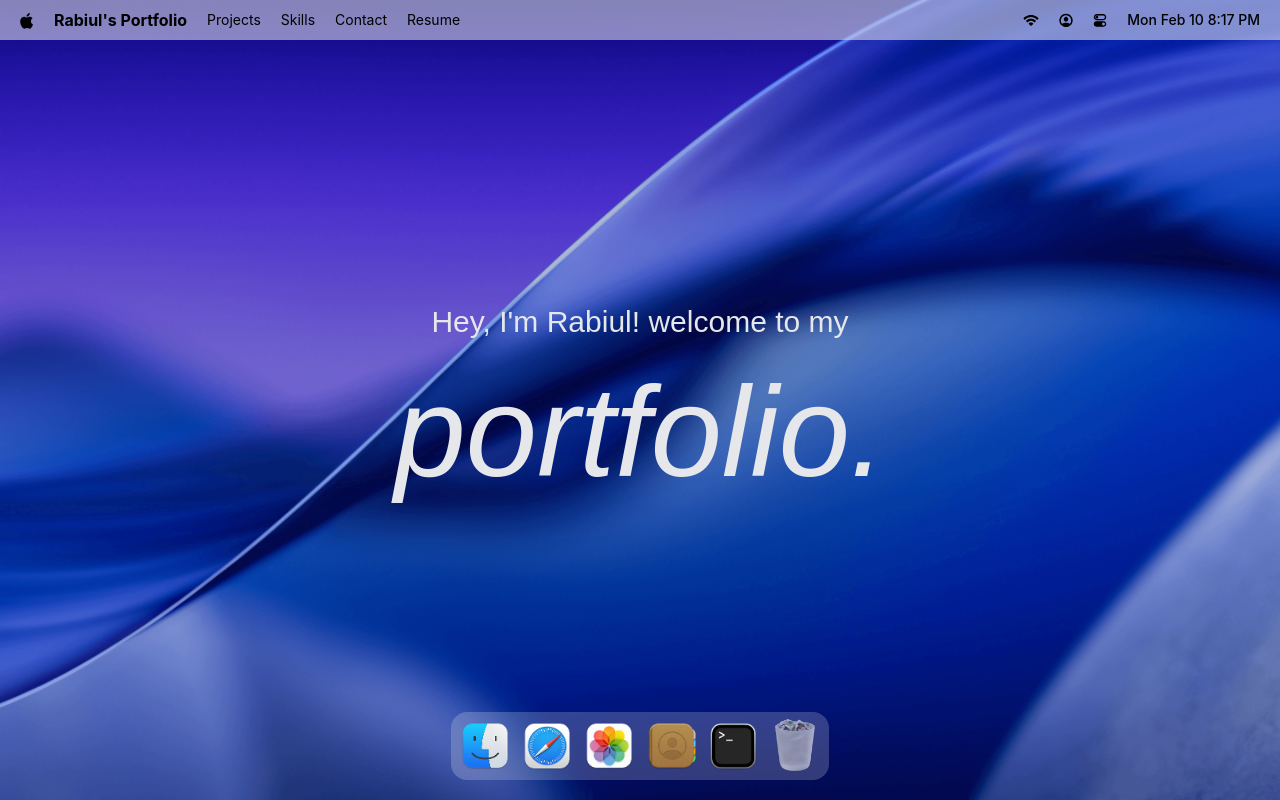
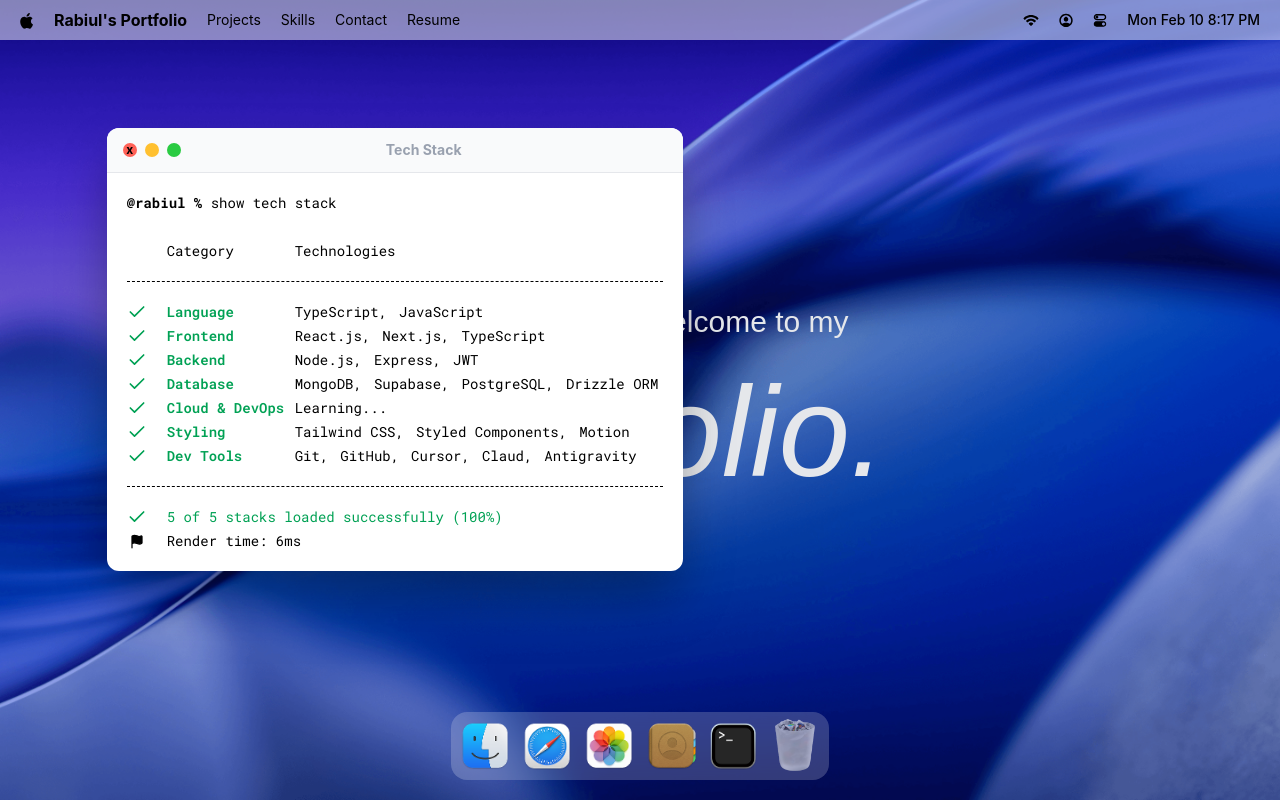
Before and after one commit to rabiul7772/rabiul-akand-portfolio, a React (Vite) app: page / in a window 1280 px wide. Both pictures are taken after a click on the button 733 px from the left and 746 px from the top of the page. Built offline with nearby package versions, Linux system fonts and the light colour scheme; a web font is replaced by a local one.

Commit message:
feat: implement a HOC for managing window states & the first window - termial

```diff
--- a/src/App.jsx
+++ b/src/App.jsx
@@ -1,4 +1,10 @@
+import gsap from 'gsap';
+import { Draggable } from 'gsap/Draggable';
+
 import { Dock, Navbar, Welcome } from '@components';
+import { Terminal } from '@windows';
+
+gsap.registerPlugin(Draggable);
 
 const App = () => {
   return (
@@ -6,6 +12,7 @@
       <Navbar />
       <Welcome />
       <Dock />
+      <Terminal />
     </main>
   );
 };
--- /dev/null
+++ b/src/components/WindowControls.jsx
@@ -0,0 +1,22 @@
+import useWindowStore from '@store/window';
+
+const WindowControls = ({ target }) => {
+  const { closeWindow } = useWindowStore();
+
+  return (
+    <div id="window-controls">
+      <div
+        className="close flex items-center justify-center"
+        onClick={() => closeWindow(target)}
+      >
+        <span className="text-black font-bold text-[12px] leading-none mb-px">
+          x
+        </span>
+      </div>
+      <div className="minimize"></div>
+      <div className="maximize"></div>
+    </div>
+  );
+};
+
+export default WindowControls;
--- a/src/components/index.js
+++ b/src/components/index.js
@@ -1,5 +1,6 @@
 import Navbar from './Navbar';
 import Welcome from './Welcome';
 import Dock from './Dock';
+import WindowControls from './WindowControls';
 
-export { Navbar, Welcome, Dock };
+export { Navbar, Welcome, Dock, WindowControls };
--- a/src/constants/index.js
+++ b/src/constants/index.js
@@ -86,28 +86,32 @@
 
 const techStack = [
   {
+    category: 'Language',
+    items: ['TypeScript', 'JavaScript']
+  },
+  {
     category: 'Frontend',
     items: ['React.js', 'Next.js', 'TypeScript']
   },
   {
-    category: 'Mobile',
-    items: ['React Native', 'Expo']
+    category: 'Backend',
+    items: ['Node.js', 'Express', 'JWT']
+  },
+  {
+    category: 'Database',
+    items: ['MongoDB', 'Supabase', 'PostgreSQL', 'Drizzle ORM']
+  },
+  {
+    category: 'Cloud & DevOps',
+    items: ['Learning...']
   },
   {
     category: 'Styling',
-    items: ['Tailwind CSS', 'Sass', 'CSS']
-  },
-  {
-    category: 'Backend',
-    items: ['Node.js', 'Express', 'NestJS', 'Hono']
-  },
-  {
-    category: 'Database',
-    items: ['MongoDB', 'PostgreSQL']
+    items: ['Tailwind CSS', 'Styled Components', 'Motion']
   },
   {
     category: 'Dev Tools',
-    items: ['Git', 'GitHub', 'Docker']
+    items: ['Git', 'GitHub', 'Cursor', 'Claud', 'Antigravity']
   }
 ];
 
--- /dev/null
+++ b/src/hoc/WindowWrapper.jsx
@@ -0,0 +1,59 @@
+import { useGSAP } from '@gsap/react';
+import gsap from 'gsap';
+import Draggable from 'gsap/Draggable';
+import { useLayoutEffect, useRef } from 'react';
+
+import useWindowStore from '@store/window';
+
+const WindowWrapper = (Component, windowKey) => {
+  const Wrapped = props => {
+    const { focusWindow, windows } = useWindowStore();
+    const { isOpen, zIndex } = windows[windowKey];
+    const ref = useRef(null);
+
+    useGSAP(() => {
+      const el = ref.current;
+      if (!el || !isOpen) return;
+
+      el.style.display = 'block';
+
+      gsap.fromTo(
+        el,
+        { scale: 0.8, opacity: 0, y: 40 },
+        { scale: 1, opacity: 1, y: 0, duration: 0.2, ease: 'power3.out' }
+      );
+    }, [isOpen]);
+
+    useGSAP(() => {
+      const el = ref.current;
+      if (!el) return;
+
+      const [instance] = Draggable.create(el, {
+        onPress: () => {
+          focusWindow(windowKey);
+        }
+      });
+
+      return () => instance.kill();
+    }, []);
+
+    useLayoutEffect(() => {
+      const el = ref.current;
+      if (!el) return;
+
+      el.style.display = isOpen ? 'block' : 'none';
+    }, [isOpen]);
+
+    return (
+      <section id={windowKey} ref={ref} style={{ zIndex }} className="absolute">
+        <Component {...props} />
+      </section>
+    );
+  };
+
+  Wrapped.displayName = `WindowWrapper(${Component.displayName || Component.name || 'Component'})`;
+
+  return Wrapped;
+};
+
+export default WindowWrapper;
--- /dev/null
+++ b/src/windows/Terminal.jsx
@@ -0,0 +1,58 @@
+import { WindowControls } from '@components';
+import { techStack } from '@constants';
+import WindowWrapper from '@hoc/WindowWrapper';
+import { Check, Flag } from 'lucide-react';
+
+const Terminal = () => {
+  return (
+    <>
+      <div id="window-header">
+        <WindowControls target="terminal" />
+        <h2>Tech Stack</h2>
+      </div>
+
+      <div className="techstack">
+        <p>
+          <span className="font-bold">@rabiul % </span>
+          show tech stack
+        </p>
+
+        <div className="label">
+          <p className="w-32">Category</p>
+          <p>Technologies</p>
+        </div>
+
+        <ul className="content">
+          {techStack.map(({ category, items }) => (
+            <li key={category} className="flex items-center">
+              <Check className="check" size={20} />
+              <h3>{category}</h3>
+              <ul>
+                {items.map((item, i) => (
+                  <li key={i}>
+                    {item}
+                    {i < items.length - 1 ? ',' : ''}
+                  </li>
+                ))}
+              </ul>
+            </li>
+          ))}
+        </ul>
+
+        <div className="footnote">
+          <p>
+            <Check size={20} /> 5 of 5 stacks loaded successfully (100%)
+          </p>
+
+          <p className="text-black">
+            <Flag size={15} fill="black" /> Render time: 6ms
+          </p>
+        </div>
+      </div>
+    </>
+  );
+};
+
+const TerminalWindow = WindowWrapper(Terminal, 'terminal');
+
+export default TerminalWindow;
--- /dev/null
+++ b/src/windows/index.js
@@ -0,0 +1,3 @@
+import Terminal from './Terminal';
+
+export { Terminal };
--- a/vite.config.js
+++ b/vite.config.js
@@ -17,6 +17,7 @@
         dirname(fileURLToPath(import.meta.url)),
         'src/constants'
       ),
+      '@hoc': resolve(dirname(fileURLToPath(import.meta.url)), 'src/hoc'),
       '@store': resolve(dirname(fileURLToPath(import.meta.url)), 'src/store'),
       '@windows': resolve(
         dirname(fileURLToPath(import.meta.url)),
```
